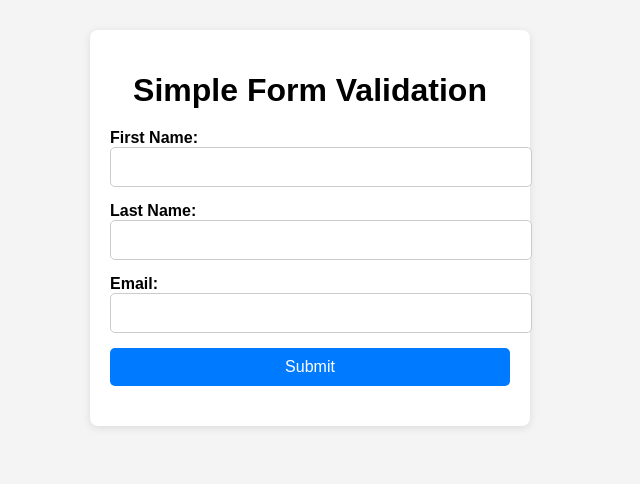
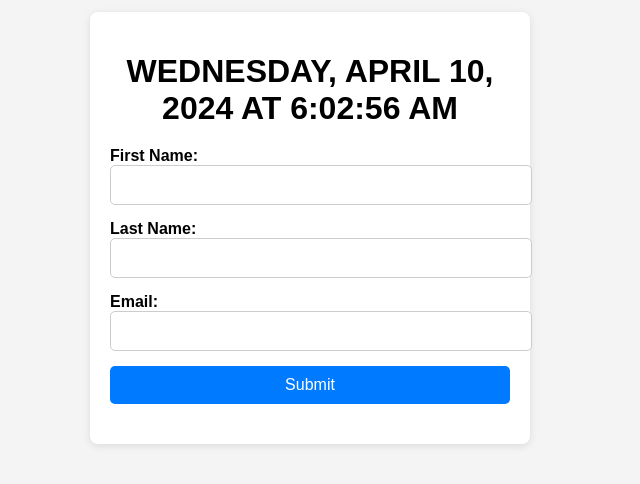
Before and after one commit to amanshah20/SecondPipeLine, a plain HTML site: page index.html in a window 1280 px wide. Shown: the part 172-656 px from the top of the page, without its empty margins (330-970 px from the left). Drawn offline with Linux system fonts and the light colour scheme.

Commit message:
Update index.html

```diff
--- a/index.html
+++ b/index.html
@@ -9,7 +9,7 @@
 <body>
 
     <div class="container">
-        <h1>Simple Form Validation</h1>
+        <h1 id="timestamp">Simple Form Validation</h1>
         <form id="registrationForm">
             <div class="form-group">
                 <label for="firstName">First Name:</label>
```
